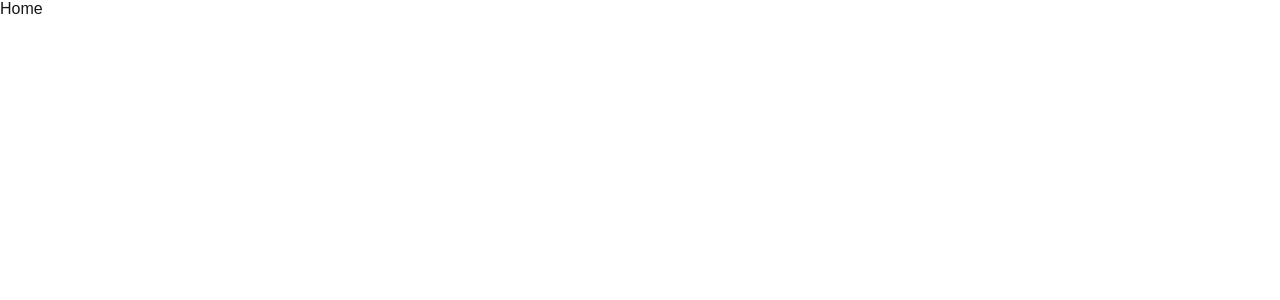
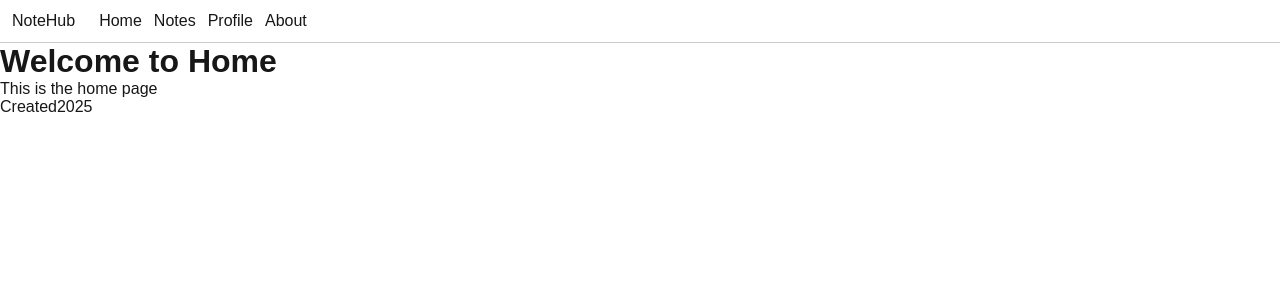
Before and after one commit to Yurii131178/next-1-170925, a Next.js app: page / in a window 1280 px wide. Shown: the top 300 px of the page. Built offline with nearby package versions, Linux system fonts and the light colour scheme.

Commit message:
update Header with links and add to layout

```diff
--- a/app/jojoba/page.tsx
+++ /dev/null
@@ -1,5 +0,0 @@
-const Jojoba = () => {
-  return <>Jojoba</>;
-};
-
-export default Jojoba;
--- a/app/layout.tsx
+++ b/app/layout.tsx
@@ -1,20 +1,21 @@
-import type { Metadata } from "next";
-import { Geist, Geist_Mono } from "next/font/google";
-import "./globals.css";
+import type { Metadata } from 'next';
+import { Geist, Geist_Mono } from 'next/font/google';
+import './globals.css';
+import Header from '@/components/Header/Header';
 
 const geistSans = Geist({
-  variable: "--font-geist-sans",
-  subsets: ["latin"],
+  variable: '--font-geist-sans',
+  subsets: ['latin'],
 });
 
 const geistMono = Geist_Mono({
-  variable: "--font-geist-mono",
-  subsets: ["latin"],
+  variable: '--font-geist-mono',
+  subsets: ['latin'],
 });
 
 export const metadata: Metadata = {
-  title: "Create Next App",
-  description: "Generated by create next app",
+  title: 'Note Hub',
+  description: 'Generated by create next app',
 };
 
 export default function RootLayout({
@@ -25,7 +26,13 @@ export default function RootLayout({
   return (
     <html lang="en">
       <body className={`${geistSans.variable} ${geistMono.variable}`}>
-        {children}
+        <Header />
+        <main>{children}</main>
+        <footer>
+          <p>
+            Created<time dateTime="2025">2025</time>
+          </p>
+        </footer>
       </body>
     </html>
   );
--- a/app/page.tsx
+++ b/app/page.tsx
@@ -1,4 +1,9 @@
 const Home = () => {
-  return <>Home</>;
+  return (
+    <>
+      <h1>Welcome to Home</h1>
+      This is the home page
+    </>
+  );
 };
 export default Home;
--- /dev/null
+++ b/components/Header/Header.module.css
@@ -0,0 +1,18 @@
+/* components/Header/Header.module.css */
+
+.header {
+  display: flex;
+  align-items: center;
+  justify-content: flex-start;
+  gap: 24px;
+  padding: 12px;
+  border-block-end: 1px solid #ccc;
+}
+
+.navigation {
+  display: flex;
+  align-items: center;
+  justify-content: flex-start;
+  gap: 12px;
+  list-style-type: none;
+}
--- /dev/null
+++ b/components/Header/Header.tsx
@@ -0,0 +1,58 @@
+// components/Header/Header.tsx
+
+// import css from './Header.module.css';
+
+// const Header = () => {
+//   return (
+//     <header className={css.header}>
+//       <h2>NoteHub</h2>
+//       <nav>
+//         <ul className={css.navigation}>
+//           <li>Home</li>
+//           <li>Notes</li>
+//           <li>Profile</li>
+//           <li>About</li>
+//         </ul>
+//       </nav>
+//     </header>
+//   );
+// };
+
+// export default Header;
+
+//===============================================//
+/**Оновлюємо компонент Header
+Імпортуємо компонент Link:
+import Link from 'next/link';
+Замінюємо звичайні пункти меню на <Link>: */
+
+import css from './Header.module.css';
+import Link from 'next/link';
+
+const Header = () => {
+  return (
+    <header className={css.header}>
+      <Link href="/" aria-label="Home">
+        NoteHub
+      </Link>
+      <nav aria-label="Main Navigation">
+        <ul className={css.navigation}>
+          <li>
+            <Link href="/">Home</Link>
+          </li>
+          <li>
+            <Link href="/notes">Notes</Link>
+          </li>
+          <li>
+            <Link href="/profile">Profile</Link>
+          </li>
+          <li>
+            <Link href="/about">About</Link>
+          </li>
+        </ul>
+      </nav>
+    </header>
+  );
+};
+
+export default Header;
```
